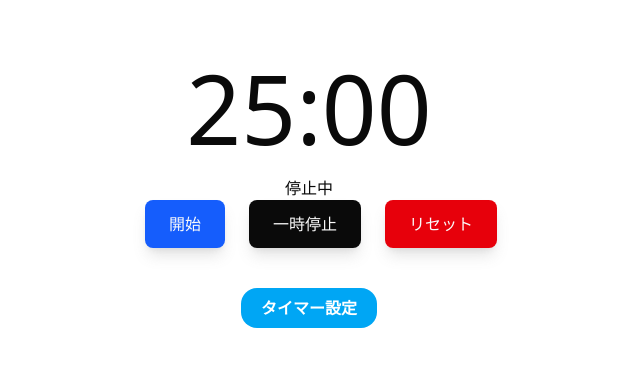
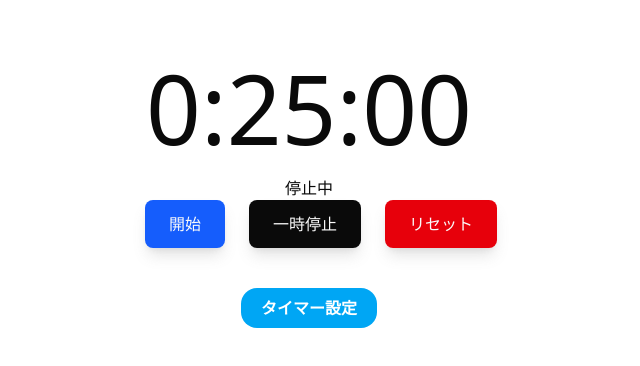
Before and after one commit to Aya-udg/Pomodoro_Timer, a Next.js app in the folder frontend/: page / in a window 1280 px wide. Shown: the top 366 px of the page, without its empty margins (331-971 px from the left). Built offline with nearby package versions, Linux system fonts and the light colour scheme; no server answers.

Commit message:
スライダーの最大値を調整

```diff
--- a/frontend/src/app/components/TimerDisplay.tsx
+++ b/frontend/src/app/components/TimerDisplay.tsx
@@ -1,4 +1,5 @@
 type Props = {
+  hours: number;
   minutes: number;
   seconds: number;
   isRunning: boolean;
@@ -8,6 +9,7 @@ type Props = {
 };
 
 export const TimerDisplay = ({
+  hours,
   minutes,
   seconds,
   isRunning,
@@ -15,10 +17,11 @@ export const TimerDisplay = ({
   pause,
   restart,
 }: Props) => {
+
   return (
     <div className="flex justify-center flex-col mt-15">
       <div className="text-center text-8xl mb-5">
-        <span>{minutes}</span>:
+        <span>{hours ? hours : "0"}</span>:<span>{minutes}</span>:
         <span>{seconds % 60 < 10 ? `0${seconds % 60}` : seconds}</span>
       </div>
       <div className="text-center">
--- a/frontend/src/app/components/TimerSlider.tsx
+++ b/frontend/src/app/components/TimerSlider.tsx
@@ -15,7 +15,8 @@ export default function TimerSlider({
     <>
       <div className="w-96 flex justify-center items-center mb-5">
         <label className="block mb-2 text-sm font-medium">
-          作業時間：{timerSettings.workTime / 60}分
+          作業時間：
+          {timerSettings.workTime / 60}分
         </label>
         <Slider
           value={[timerSettings.workTime / 60]}
@@ -23,7 +24,7 @@ export default function TimerSlider({
           onValueChange={(v) =>
             setTimerSettings({ ...timerSettings, workTime: v[0] * 60 })
           }
-          max={100}
+          max={60}
           step={5}
         />
       </div>
@@ -37,7 +38,7 @@ export default function TimerSlider({
           onValueChange={(v) =>
             setTimerSettings({ ...timerSettings, breakTime: v[0] * 60 })
           }
-          max={100}
+          max={30}
           step={1}
         />
       </div>
@@ -51,7 +52,7 @@ export default function TimerSlider({
           onValueChange={(v) => {
             setTimerSettings({ ...timerSettings, longBreakTime: v[0] * 60 });
           }}
-          max={100}
+          max={60}
           step={1}
         />
       </div>
--- a/frontend/src/app/components/usePomodoroTimer.ts
+++ b/frontend/src/app/components/usePomodoroTimer.ts
@@ -18,7 +18,7 @@ export const usePomodoroTimer = (
     return time;
   };
 
-  const { seconds, minutes, isRunning, pause, resume, restart } =
+  const {hours, seconds, minutes, isRunning, pause, resume, restart } =
     useTimer({
       expiryTimestamp: getExpiryTime(workTime),
       autoStart: false,
@@ -67,6 +67,7 @@ export const usePomodoroTimer = (
   };
 
   return {
+    hours,
     seconds,
     minutes,
     isRunning,
```
Also changed, not shown: 1 other file (tests, documents, lock files or other folders).
